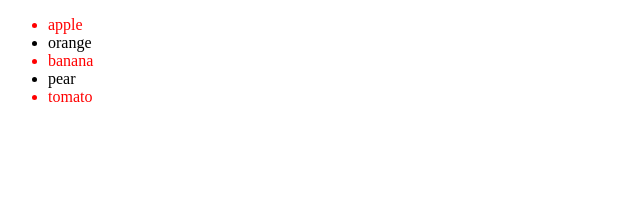
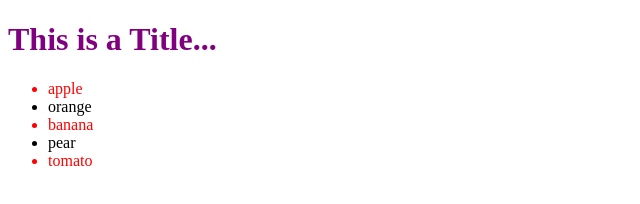
Before and after one commit to jlunde-cisco/javascriptTutorial, a plain HTML site: page index.html in a window 1280 px wide. Shown: the whole page, without its empty margins (0-640 px from the left). Drawn offline with Linux system fonts and the light colour scheme.

Commit message:
getelementbyID

```diff
--- a/app.js
+++ b/app.js
@@ -4,9 +4,18 @@
 // querySelector('any css'); - selects single
 // querySelectorAll('any css') - selects all
 
+// GET ELEMENT BY ID
+const titleID = document.getElementById('Title');
+console.log(titleID)
+titleID.style.color = 'purple'
+
+
+// Grabs all the items by a given tag in an 'array-like' list
+const tagItems = document.getElementsByTagName('li');
+console.log(tagItems);
 
 const listItem = document.querySelector('li.special');
-console.log(listItem)
+console.log(listItem);
 //listItem.style.color = 'red'
 
 
@@ -24,6 +33,10 @@ classItemList.forEach(function(item){
 //console.log(listItem[0]);
 //listItem[0].style.color = 'blue'
 
+
+
+
+// -------------Johns Stuff --------------------------------------------
 // const result = document.querySelector('#result');
 // result.style.backgroundColor = 'blue';
 //
--- a/index.html
+++ b/index.html
@@ -14,6 +14,7 @@
     </style>
   </head>
   <body>
+    <h1 id=Title>This is a Title...</h1>
     <ul id="result">
       <li class="special">apple</li>
       <li>orange</li>
```
